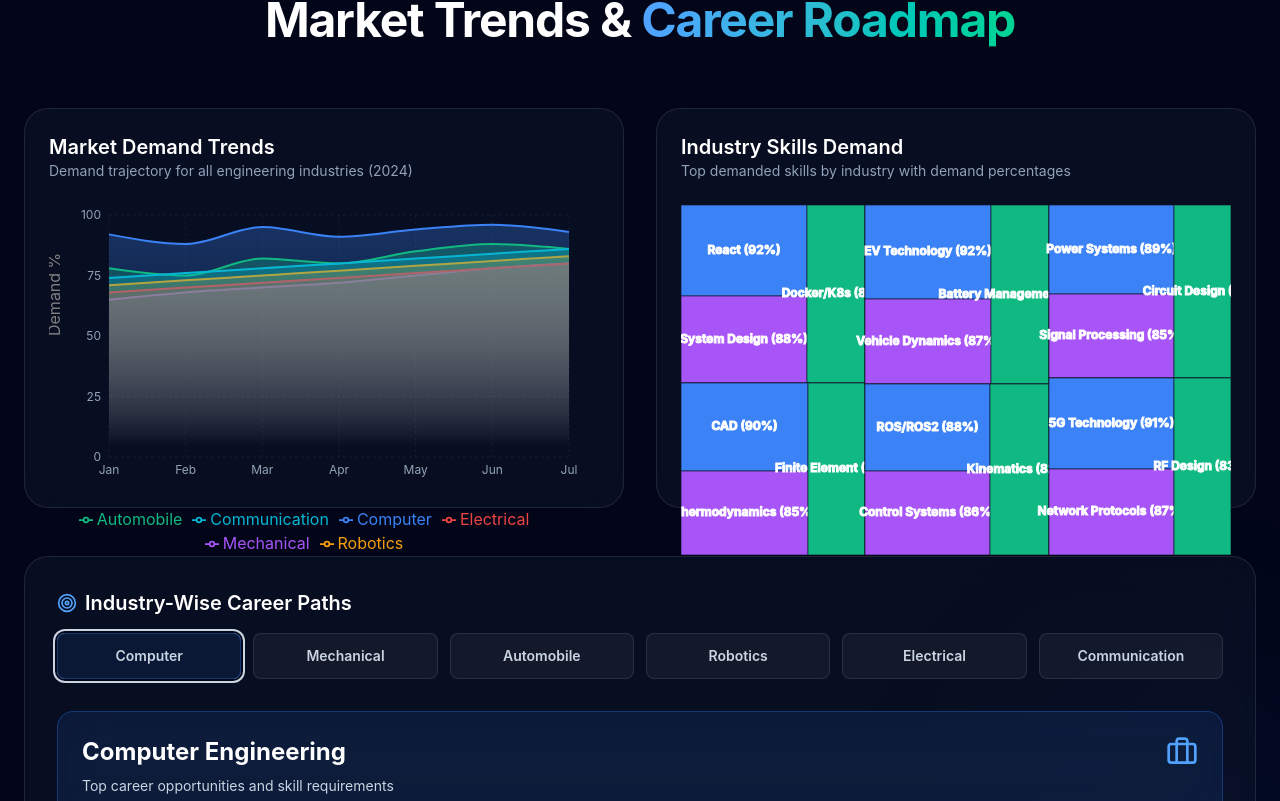
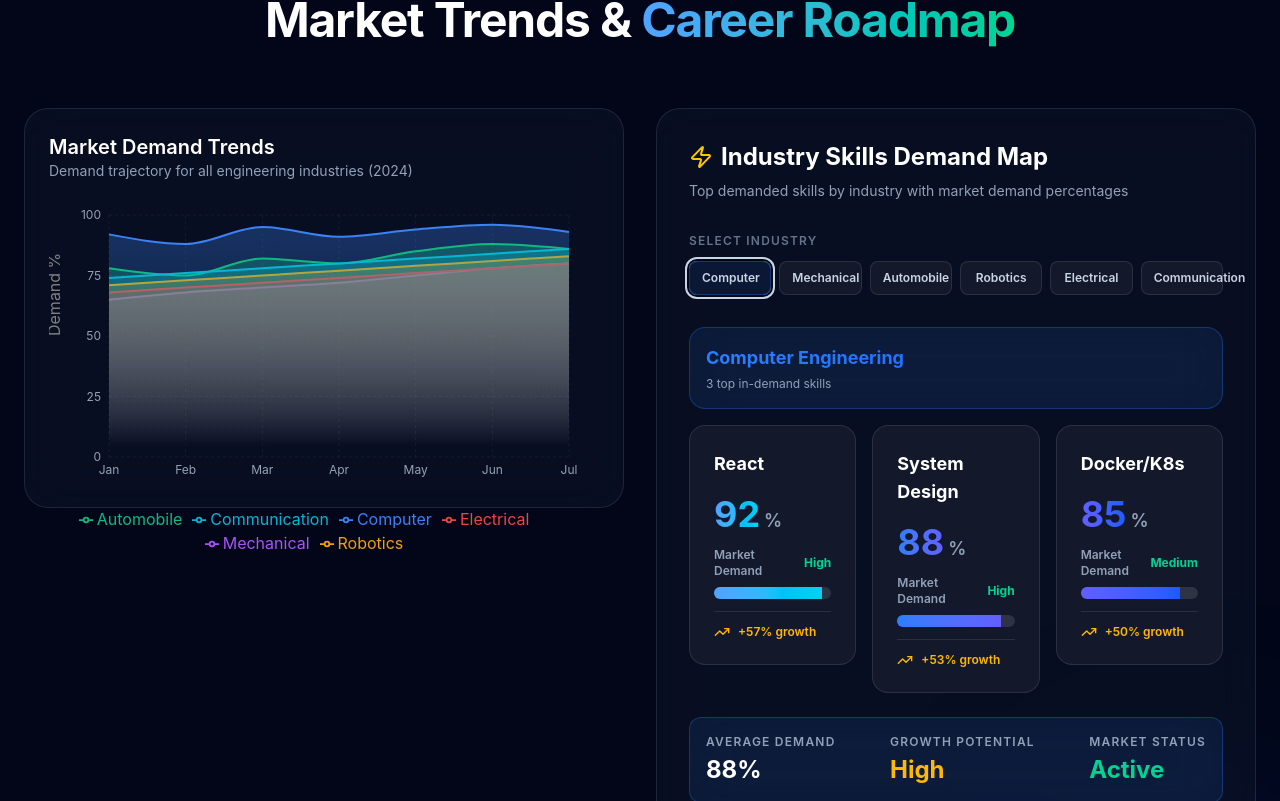
Before and after one commit to Varun-317/TECH-TITANS, a React (Vite) app: page / in a window 1280 px wide. Shown: the part 3699-4500 px from the top of the page. Built offline with nearby package versions, Linux system fonts and the light colour scheme.

Commit message:
feat: redesign SkillHeatmap with beautiful gradient colors, improved layout, and professional card design

```diff
--- a/src/components/SkillHeatmap.jsx
+++ b/src/components/SkillHeatmap.jsx
@@ -1,133 +1,304 @@
-import React from "react";
-import { Treemap, ResponsiveContainer, Tooltip } from "recharts";
+import React, { useState } from "react";
 import { motion } from "framer-motion";
+import { Zap, TrendingUp } from "lucide-react";
 
-const data = [
+const skillDemandData = [
     {
-        name: "Computer Engineering",
-        children: [
-            { name: "React (92%)", size: 4000 },
-            { name: "System Design (88%)", size: 3800 },
-            { name: "Docker/K8s (85%)", size: 3600 },
+        industry: "Computer Engineering",
+        color: "from-blue-500 to-blue-600",
+        bgColor: "bg-blue-500/10",
+        borderColor: "border-blue-500/30",
+        skills: [
+            { name: "React", demand: 92, gradient: "from-blue-400 to-cyan-400" },
+            {
+                name: "System Design",
+                demand: 88,
+                gradient: "from-blue-500 to-indigo-500",
+            },
+            {
+                name: "Docker/K8s",
+                demand: 85,
+                gradient: "from-indigo-500 to-blue-600",
+            },
         ],
     },
     {
-        name: "Mechanical Engineering",
-        children: [
-            { name: "CAD (90%)", size: 3900 },
-            { name: "Thermodynamics (85%)", size: 3700 },
-            { name: "Finite Element (80%)", size: 3400 },
+        industry: "Mechanical Engineering",
+        color: "from-purple-500 to-purple-600",
+        bgColor: "bg-purple-500/10",
+        borderColor: "border-purple-500/30",
+        skills: [
+            { name: "CAD Design", demand: 90, gradient: "from-purple-400 to-pink-400" },
+            {
+                name: "Thermodynamics",
+                demand: 85,
+                gradient: "from-purple-500 to-fuchsia-500",
+            },
+            {
+                name: "FEA Analysis",
+                demand: 80,
+                gradient: "from-fuchsia-500 to-purple-600",
+            },
         ],
     },
     {
-        name: "Automobile Engineering",
-        children: [
-            { name: "EV Technology (92%)", size: 4100 },
-            { name: "Vehicle Dynamics (87%)", size: 3750 },
-            { name: "Battery Management (84%)", size: 3600 },
+        industry: "Automobile Engineering",
+        color: "from-emerald-500 to-emerald-600",
+        bgColor: "bg-emerald-500/10",
+        borderColor: "border-emerald-500/30",
+        skills: [
+            {
+                name: "EV Technology",
+                demand: 92,
+                gradient: "from-emerald-400 to-teal-400",
+            },
+            {
+                name: "Control Systems",
+                demand: 87,
+                gradient: "from-teal-500 to-emerald-500",
+            },
+            {
+                name: "Battery Management",
+                demand: 84,
+                gradient: "from-emerald-500 to-cyan-500",
+            },
         ],
     },
     {
-        name: "Robotics & Automation",
-        children: [
-            { name: "ROS/ROS2 (88%)", size: 3800 },
-            { name: "Control Systems (86%)", size: 3700 },
-            { name: "Kinematics (82%)", size: 3500 },
+        industry: "Robotics & Automation",
+        color: "from-amber-500 to-orange-600",
+        bgColor: "bg-amber-500/10",
+        borderColor: "border-amber-500/30",
+        skills: [
+            { name: "ROS/ROS2", demand: 88, gradient: "from-amber-400 to-orange-400" },
+            {
+                name: "Computer Vision",
+                demand: 86,
+                gradient: "from-orange-500 to-amber-500",
+            },
+            {
+                name: "Control Theory",
+                demand: 82,
+                gradient: "from-amber-500 to-yellow-500",
+            },
         ],
     },
     {
-        name: "Electrical Engineering",
-        children: [
-            { name: "Power Systems (89%)", size: 3850 },
-            { name: "Signal Processing (85%)", size: 3650 },
-            { name: "Circuit Design (81%)", size: 3450 },
+        industry: "Electrical Engineering",
+        color: "from-red-500 to-rose-600",
+        bgColor: "bg-red-500/10",
+        borderColor: "border-red-500/30",
+        skills: [
+            {
+                name: "Power Systems",
+                demand: 89,
+                gradient: "from-red-400 to-pink-400",
+            },
+            {
+                name: "FPGA/Verilog",
+                demand: 85,
+                gradient: "from-pink-500 to-red-500",
+            },
+            {
+                name: "Signal Processing",
+                demand: 81,
+                gradient: "from-red-500 to-rose-500",
+            },
         ],
     },
     {
-        name: "Communication Engineering",
-        children: [
-            { name: "5G Technology (91%)", size: 4000 },
-            { name: "Network Protocols (87%)", size: 3750 },
-            { name: "RF Design (83%)", size: 3550 },
+        industry: "Communication Engineering",
+        color: "from-cyan-500 to-blue-600",
+        bgColor: "bg-cyan-500/10",
+        borderColor: "border-cyan-500/30",
+        skills: [
+            {
+                name: "5G Technology",
+                demand: 91,
+                gradient: "from-cyan-400 to-sky-400",
+            },
+            {
+                name: "RF Design",
+                demand: 87,
+                gradient: "from-sky-500 to-cyan-500",
+            },
+            {
+                name: "Network Protocols",
+                demand: 83,
+                gradient: "from-cyan-500 to-blue-500",
+            },
         ],
     },
 ];
 
-const COLORS = [
-    "#3b82f6",
-    "#a855f7",
-    "#10b981",
-    "#f59e0b",
-    "#ef4444",
-    "#06b6d4",
-];
+const SkillHeatmap = () => {
+    const [selectedIndustry, setSelectedIndustry] = useState(0);
+    const selected = skillDemandData[selectedIndustry];
 
-const CustomizedContent = (props) => {
-    const { root, depth, x, y, width, height, index, name } = props;
-
-    return (
-        <g>
-            <rect
-                x={x}
-                y={y}
-                width={width}
-                height={height}
-                style={{
-                    fill: COLORS[index % COLORS.length],
-                    stroke: "#0f172a",
-                    strokeWidth: 2 / (depth + 1),
-                    strokeOpacity: 1,
-                }}
-            />
-            {width > 50 && height > 30 && (
-                <text
-                    x={x + width / 2}
-                    y={y + height / 2}
-                    textAnchor="middle"
-                    dominantBaseline="middle"
-                    fill="#fff"
-                    fontSize={12}
-                    fontWeight="bold"
-                >
-                    {name}
-                </text>
-            )}
-        </g>
-    );
-};
-
-const SkillHeatmap = () => {
     return (
         <motion.div
             initial={{ opacity: 0, y: 20 }}
             whileInView={{ opacity: 1, y: 0 }}
             viewport={{ once: true }}
-            className="bg-slate-900/50 backdrop-blur-xl border border-white/10 p-6 rounded-3xl h-[400px]"
+            className="bg-slate-900/50 backdrop-blur-xl border border-white/10 p-8 rounded-3xl"
         >
-            <div className="mb-6">
-                <h3 className="text-xl font-semibold text-white">Industry Skills Demand</h3>
-                <p className="text-slate-400 text-sm">Top demanded skills by industry with demand percentages</p>
+            {/* Header */}
+            <div className="mb-8">
+                <h3 className="text-2xl font-bold text-white mb-2 flex items-center gap-2">
+                    <Zap className="w-6 h-6 text-yellow-400" />
+                    Industry Skills Demand Map
+                </h3>
+                <p className="text-slate-400 text-sm">
+                    Top demanded skills by industry with market demand percentages
+                </p>
             </div>
 
-            <ResponsiveContainer width="100%" height="100%">
-                <Treemap
-                    data={data}
-                    dataKey="size"
-                    aspectRatio={4 / 3}
-                    stroke="#fff"
-                    fill="#8884d8"
-                    content={<CustomizedContent />}
-                >
-                    <Tooltip
-                        contentStyle={{
-                            backgroundColor: "#0f172a",
-                            border: "1px solid rgba(255,255,255,0.1)",
-                            borderRadius: "12px",
-                            color: "#fff",
-                        }}
-                    />
-                </Treemap>
-            </ResponsiveContainer>
+            {/* Industry Navigation Tabs */}
+            <div className="mb-8">
+                <p className="text-xs text-slate-500 font-semibold uppercase tracking-widest mb-3">
+                    Select Industry
+                </p>
+                <div className="grid grid-cols-2 md:grid-cols-3 lg:grid-cols-6 gap-2">
+                    {skillDemandData.map((item, idx) => (
+                        <motion.button
+                            key={idx}
+                            onClick={() => setSelectedIndustry(idx)}
+                            whileHover={{ scale: 1.05 }}
+                            whileTap={{ scale: 0.95 }}
+                            className={`px-3 py-2 rounded-lg border transition-all text-xs font-semibold text-center ${
+                                selectedIndustry === idx
+                                    ? `${item.bgColor} ${item.borderColor} ring-2 ring-offset-2 ring-offset-slate-950`
+                                    : "bg-white/5 border-white/10 hover:bg-white/10"
+                            }`}
+                        >
+                            {item.industry.split(" ")[0]}
+                        </motion.button>
+                    ))}
+                </div>
+            </div>
+
+            {/* Skills Grid */}
+            <motion.div
+                key={selectedIndustry}
+                initial={{ opacity: 0, y: 10 }}
+                animate={{ opacity: 1, y: 0 }}
+                transition={{ duration: 0.3 }}
+                className="space-y-4"
+            >
+                {/* Industry Header */}
+                <div className={`p-4 rounded-2xl border backdrop-blur-xl ${selected.bgColor} ${selected.borderColor}`}>
+                    <h4 className={`text-lg font-bold bg-gradient-to-r ${selected.color} bg-clip-text text-transparent`}>
+                        {selected.industry}
+                    </h4>
+                    <p className="text-xs text-slate-400 mt-1">
+                        {selected.skills.length} top in-demand skills
+                    </p>
+                </div>
+
+                {/* Skills Cards Grid */}
+                <div className="grid grid-cols-1 md:grid-cols-3 gap-4">
+                    {selected.skills.map((skill, idx) => (
+                        <motion.div
+                            key={idx}
+                            initial={{ opacity: 0, scale: 0.9 }}
+                            whileInView={{ opacity: 1, scale: 1 }}
+                            transition={{ delay: idx * 0.1 }}
+                            viewport={{ once: true }}
+                            whileHover={{ y: -5 }}
+                            className="group relative overflow-hidden"
+                        >
+                            {/* Background gradient effect */}
+                            <div className={`absolute inset-0 bg-gradient-to-br ${skill.gradient} opacity-0 group-hover:opacity-10 transition-opacity`} />
+
+                            {/* Card */}
+                            <div className="relative bg-white/5 border border-white/10 hover:border-white/30 transition-all p-6 rounded-2xl">
+                                {/* Skill Name */}
+                                <h5 className="text-white font-bold text-lg mb-4 group-hover:text-blue-300 transition-colors">
+                                    {skill.name}
+                                </h5>
+
+                                {/* Demand Percentage Display */}
+                                <div className="space-y-3">
+                                    {/* Large Percentage */}
+                                    <div className="flex items-baseline gap-1">
+                                        <span
+                                            className={`text-4xl font-bold bg-gradient-to-r ${skill.gradient} bg-clip-text text-transparent`}
+                                        >
+                                            {skill.demand}
+                                        </span>
+                                        <span className="text-lg font-semibold text-slate-400">%</span>
+                                    </div>
+
+                                    {/* Progress Bar */}
+                                    <div className="space-y-2">
+                                        <div className="flex justify-between items-center">
+                                            <span className="text-xs text-slate-400 font-semibold">
+                                                Market Demand
+                                            </span>
+                                            <span className="text-xs font-bold text-emerald-400">
+                                                {skill.demand > 85 ? "High" : skill.demand > 75 ? "Medium" : "Good"}
+                                            </span>
+                                        </div>
+                                        <div className="h-3 bg-white/10 rounded-full overflow-hidden backdrop-blur-sm">
+                                            <motion.div
+                                                initial={{ width: 0 }}
+                                                whileInView={{ width: `${skill.demand}%` }}
+                                                transition={{ duration: 0.8, delay: idx * 0.1 }}
+                                                viewport={{ once: true }}
+                                                className={`h-full bg-gradient-to-r ${skill.gradient} shadow-lg shadow-${skill.gradient.split(" ")[1]}-500/50`}
+                                            />
+                                        </div>
+                                    </div>
+
+                                    {/* Trend Indicator */}
+                                    <div className="flex items-center gap-2 pt-3 border-t border-white/10">
+                                        <TrendingUp className="w-4 h-4 text-amber-400" />
+                                        <span className="text-xs font-semibold text-amber-400">
+                                            +{40 + (skill.demand - 75)}% growth
+                                        </span>
+                                    </div>
+                                </div>
+                            </div>
+                        </motion.div>
+                    ))}
+                </div>
+            </motion.div>
+
+            {/* Industry Stats Summary */}
+            <motion.div
+                initial={{ opacity: 0 }}
+                whileInView={{ opacity: 1 }}
+                transition={{ delay: 0.3 }}
+                viewport={{ once: true }}
+                className={`mt-6 p-4 rounded-xl border backdrop-blur-xl ${selected.bgColor} ${selected.borderColor}`}
+            >
+                <div className="flex items-center justify-between text-sm">
+                    <div>
+                        <p className="text-slate-400 text-xs uppercase tracking-widest font-semibold">
+                            Average Demand
+                        </p>
+                        <p className="text-2xl font-bold text-white mt-1">
+                            {Math.round(
+                                selected.skills.reduce((acc, s) => acc + s.demand, 0) /
+                                    selected.skills.length
+                            )}
+                            %
+                        </p>
+                    </div>
+                    <div>
+                        <p className="text-slate-400 text-xs uppercase tracking-widest font-semibold">
+                            Growth Potential
+                        </p>
+                        <p className="text-2xl font-bold text-amber-400 mt-1">High </p>
+                    </div>
+                    <div>
+                        <p className="text-slate-400 text-xs uppercase tracking-widest font-semibold">
+                            Market Status
+                        </p>
+                        <p className="text-2xl font-bold text-emerald-400 mt-1">Active </p>
+                    </div>
+                </div>
+            </motion.div>
         </motion.div>
     );
 };
```
